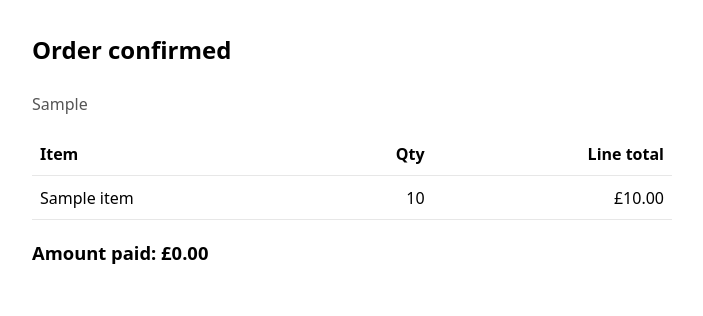
After one commit to hashir-ik/hermes-sandbox, a Flask app: template templates/confirmation.html in a window 1280 px wide. The commit adds this page. Shown: the top 316 px of the page, without its empty margins (288-991 px from the left). Run offline with Flask 3, Linux system fonts and the light colour scheme; the template is opened without the code that fills it: most values are stand-ins (such as "Sample title", 1, 10 or a date in 2020).

Commit message:
feat: add order confirmation panel on checkout
- Add POST /checkout route with order counter (ORD-00001 format)
- Show confirmation panel with heading, line items, quantities, totals
- Honour discount codes and percentages in the checkout total
- Empty cart checkout shows 'Your cart is empty' with no order ref
- Add checkout button to cart page
- Add templates/confirmation.html
- Add tests/test_order_confirmation.py (11 tests, all passing)

```diff
--- a/app.py
+++ b/app.py
@@ -25,6 +25,10 @@ ITEMS = [
     {"name": "Pen", "price": 1.25, "quantity": 4},
     {"name": "Desk lamp", "price": 22.00, "quantity": 1},
 ]
+
+#: Simple in-memory order counter. Resets when the process restarts —
+#: persistence is explicitly out of scope.
+_order_counter = 0
 
 
 @app.route("/", methods=["GET"])
@@ -77,5 +81,61 @@ def cart():
     )
 
 
+@app.route("/checkout", methods=["POST"])
+def checkout_order():
+    """Process checkout and show confirmation.
+
+    An empty cart (all quantities zero or no items) is rejected with the
+    "Your cart is empty" message and no order reference.
+    """
+    global _order_counter
+
+    raw_code = (request.form.get("discount_code") or "").strip()
+    raw = (request.form.get("discount") or "").strip()
+    percent = 0.0
+
+    if raw_code:
+        resolved = resolve_discount_code(raw_code)
+        if resolved is not None:
+            percent = resolved
+    elif raw:
+        try:
+            percent = float(raw)
+        except ValueError:
+            pass
+
+    total = cart_total(ITEMS)
+
+    if not ITEMS or total == 0:
+        return render_template("confirmation.html", empty=True)
+
+    if percent:
+        amount_paid = checkout(ITEMS, percent)
+    else:
+        amount_paid = total
+
+    _order_counter += 1
+    order_ref = f"ORD-{_order_counter:05d}"
+
+    line_items = []
+    for item in ITEMS:
+        line_total = round(item["price"] * item["quantity"], 2)
+        line_items.append({
+            "name": item["name"],
+            "price": item["price"],
+            "quantity": item["quantity"],
+            "line_total": line_total,
+        })
+
+    return render_template(
+        "confirmation.html",
+        empty=False,
+        order_ref=order_ref,
+        line_items=line_items,
+        amount_paid=amount_paid,
+        percent=percent,
+    )
+
+
 if __name__ == "__main__":
     app.run(debug=True, port=5000)
--- a/templates/cart.html
+++ b/templates/cart.html
@@ -75,6 +75,12 @@
       <span data-testid="discounted-value">£{{ '%.2f'|format(discounted) }}</span>
     </p>
   {% endif %}
+
+  <form method="post" action="/checkout" data-testid="checkout-form">
+    <input type="hidden" name="discount_code" value="{{ raw_code }}">
+    <input type="hidden" name="discount" value="{{ percent }}">
+    <button type="submit" data-testid="checkout-button">Checkout</button>
+  </form>
 </main>
 </body>
 </html>
--- /dev/null
+++ b/templates/confirmation.html
@@ -0,0 +1,52 @@
+<!doctype html>
+<html lang="en">
+<head>
+  <meta charset="utf-8">
+  <meta name="viewport" content="width=device-width, initial-scale=1">
+  <title>Order confirmed — hermes-sandbox</title>
+  <style>
+    :root { color-scheme: light dark; }
+    body {
+      font: 16px/1.5 system-ui, -apple-system, Segoe UI, sans-serif;
+      margin: 0; padding: 2rem 1rem; display: flex; justify-content: center;
+    }
+    main { width: 100%; max-width: 40rem; }
+    h1 { font-size: 1.5rem; margin: 0 0 1.5rem; }
+    table { width: 100%; border-collapse: collapse; }
+    th, td { text-align: left; padding: .6rem .5rem; border-bottom: 1px solid #8883; }
+    td.num, th.num { text-align: right; font-variant-numeric: tabular-nums; }
+    .total { font-weight: 600; font-size: 1.15rem; }
+    .order-ref { color: #555; margin-bottom: 1rem; }
+    .empty-msg { font-size: 1.1rem; color: #888; }
+  </style>
+</head>
+<body>
+<main data-testid="confirmation-panel">
+  {% if empty %}
+    <p class="empty-msg" data-testid="empty-cart-message">Your cart is empty</p>
+  {% else %}
+    <h1 data-testid="confirmation-heading">Order confirmed</h1>
+    <p class="order-ref" data-testid="order-ref">{{ order_ref }}</p>
+
+    <table data-testid="order-items">
+      <thead>
+        <tr><th>Item</th><th class="num">Qty</th><th class="num">Line total</th></tr>
+      </thead>
+      <tbody>
+        {% for item in line_items %}
+        <tr data-testid="order-row">
+          <td data-testid="order-item-name">{{ item.name }}</td>
+          <td class="num" data-testid="order-item-qty">{{ item.quantity }}</td>
+          <td class="num" data-testid="order-item-total">£{{ '%.2f'|format(item.line_total) }}</td>
+        </tr>
+        {% endfor %}
+      </tbody>
+    </table>
+
+    <p class="total" data-testid="amount-paid">
+      Amount paid: <span data-testid="amount-paid-value">£{{ '%.2f'|format(amount_paid) }}</span>
+    </p>
+  {% endif %}
+</main>
+</body>
+</html>
```
Also changed, not shown: tests/test_order_confirmation.py (added, +99 -0 lines).
